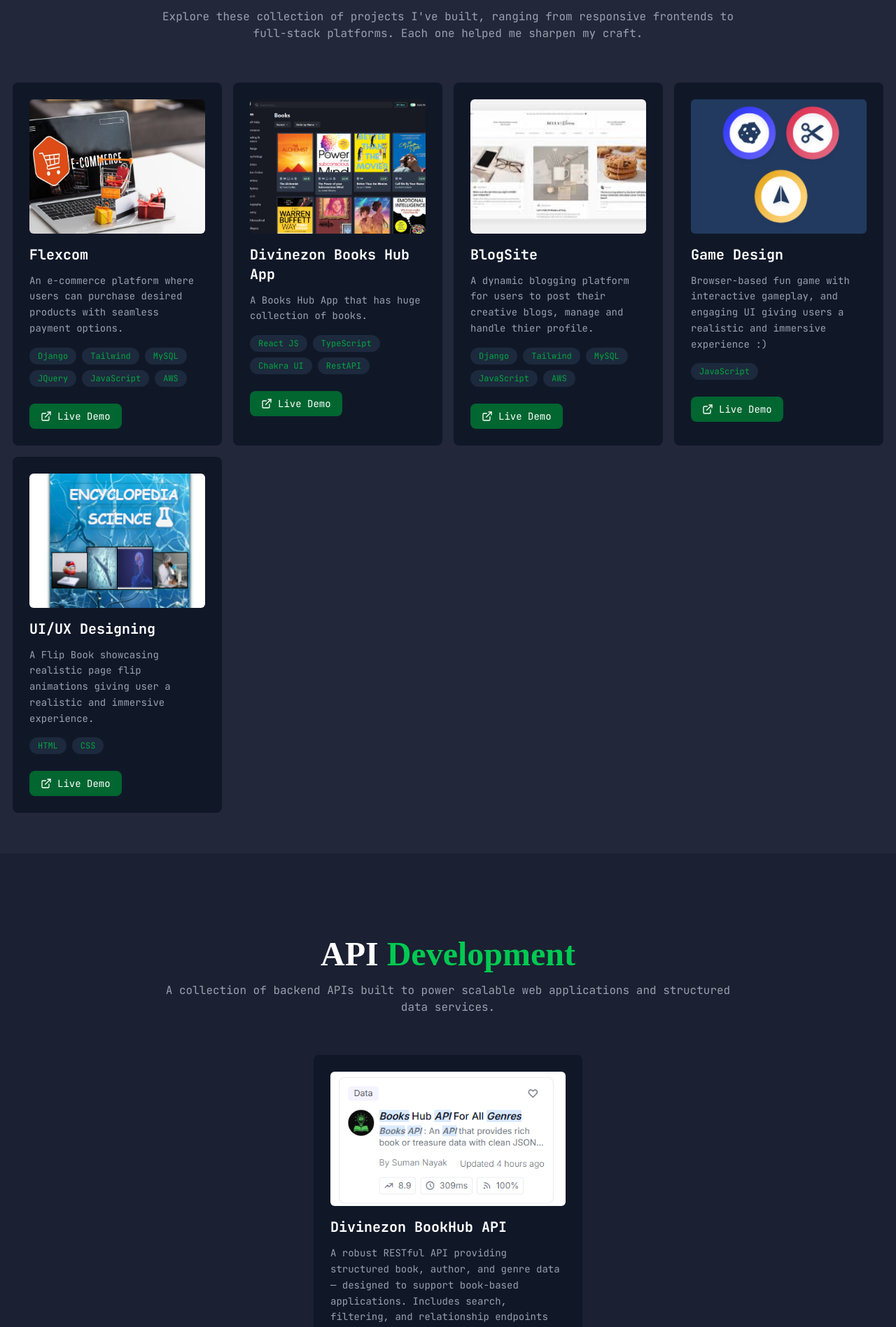
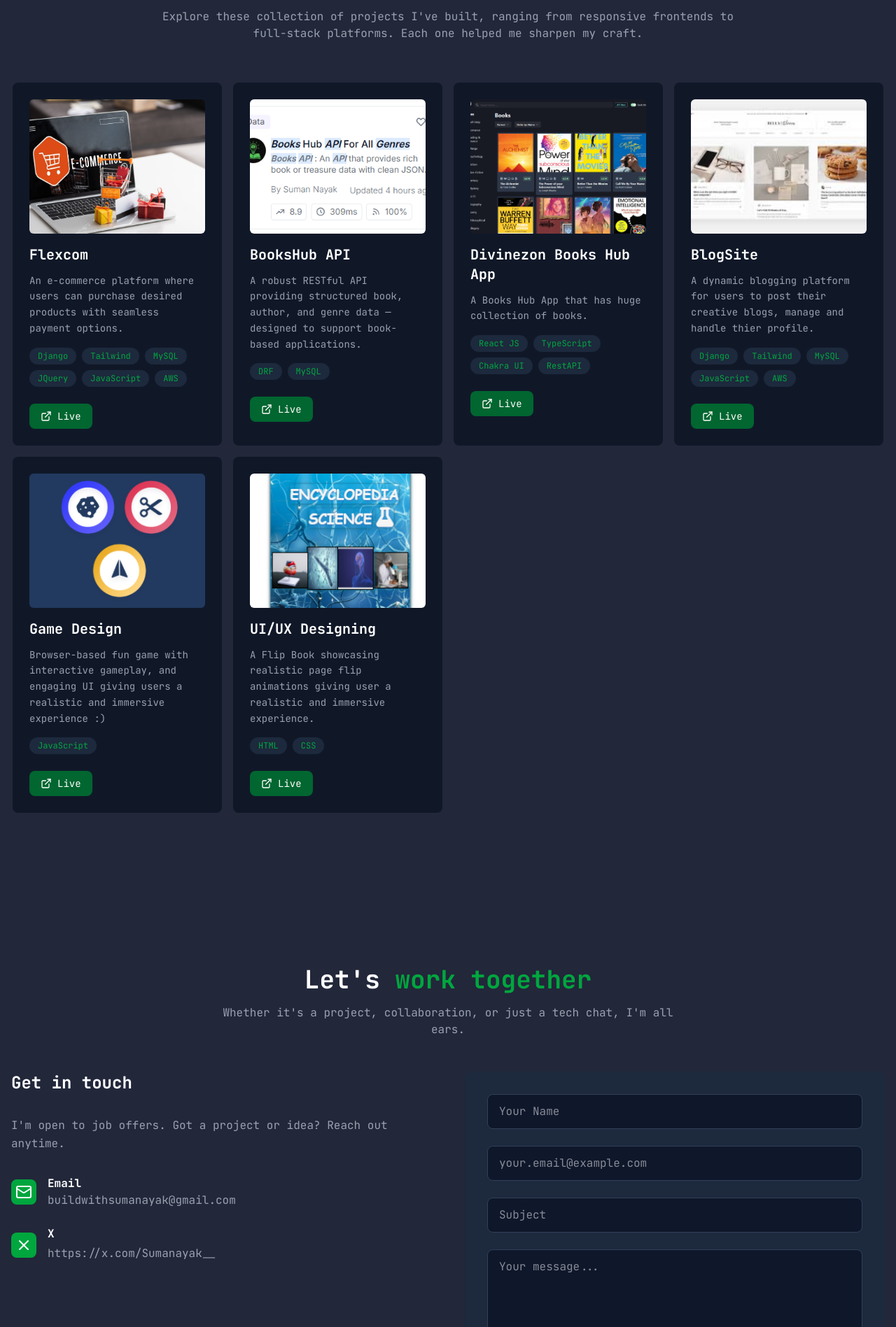
Before and after one commit to Sumnayak-Dev007/Portfolio, a Next.js app in the folder portfolio/: page / in a window 1280 px wide. Shown: the part 3123-5020 px from the top of the page at 70% size. Built offline with nearby package versions, Linux system fonts and the light colour scheme.

Commit message:
animations

```diff
--- a/portfolio/app/components/Contact.jsx
+++ b/portfolio/app/components/Contact.jsx
@@ -90,7 +90,11 @@ export default function Contact() {
   ];
 
   return (
-    <section id="contact" className="py-20 px-4 scroll-mt-20">
+    <motion.div
+    initial={{ opacity: 0 }}
+    whileInView={{ opacity: 1 }}
+    transition={{ duration: 1 }}
+    id="contact" className="py-20 px-4 scroll-mt-20">
       <div className="max-w-7xl mx-auto">
         <motion.div
           className="text-center mb-12"
@@ -99,12 +103,24 @@ export default function Contact() {
           transition={{ duration: 0.5, ease: "easeOut" }}
           viewport={{ once: true, margin: "-50px" }}
         >
-          <h2 className="text-3xl md:text-4xl font-bold mb-4">
-            Let's <span className="text-green-600">work together</span>
-          </h2>
-          <p className="text-gray-400 max-w-2xl mx-auto text-sm sm:text-base">
-            Whether it's work, collaboration, or a tech chat. I'm just a message away.
-          </p>
+          <motion.h2
+          initial={{ y: -20, opacity: 0 }}
+          whileInView={{ y: 0, opacity: 1 }}
+          transition={{ delay: 0.3, duration: 0.5 }}
+          className="text-3xl md:text-4xl font-bold mb-4">
+            Let's <motion.span
+            initial={{ y: -20, opacity: 0 }}
+            whileInView={{ y: 0, opacity: 1 }}
+            transition={{ delay: 0.5, duration: 0.5 }}
+            className="text-green-600">work together</motion.span>
+          </motion.h2>
+          <motion.p
+          initial={{ opacity: 0 }}
+          whileInView={{ opacity: 1 }}
+          transition={{ delay: 0.7, duration: 0.5 }}
+          className="text-gray-400 max-w-2xl mx-auto text-sm sm:text-base">
+            Whether it's a project, collaboration, or just a tech chat, I'm all ears.
+          </motion.p>
         </motion.div>
 
         <div className="grid grid-cols-1 lg:grid-cols-2 gap-8 lg:gap-12 items-start">
@@ -118,9 +134,13 @@ export default function Contact() {
           >
             <div className="lg:sticky lg:top-24">
               <h3 className="text-xl sm:text-2xl font-bold mb-6 lg:mb-8">Get in touch</h3>
-              <p className="text-gray-400 mb-8 text-sm sm:text-base leading-relaxed">
+              <motion.p
+              initial={{ opacity: 0 }}
+              whileInView={{ opacity: 1 }}
+              transition={{ delay: 0.7, duration: 0.5 }}
+              className="text-gray-400 mb-8 text-sm sm:text-base leading-relaxed">
                 I'm open to job offers. Got a project or idea? Reach out anytime.
-              </p>
+              </motion.p>
 
               <div className="space-y-6">
                 {contactInfo.map((contact, index) => {
@@ -134,10 +154,18 @@ export default function Contact() {
                       transition={{ duration: 0.4, delay: index * 0.05, ease: "easeOut" }}
                       viewport={{ once: true, margin: "-50px" }}
                     >
-                      <div className="w-[36px] h-[36px] bg-green-600 rounded-lg flex items-center justify-center flex-shrink-0">
+                      <motion.div
+                      initial={{ y: 100, opacity: 0 }}
+                      whileInView={ { y: 0, opacity: 1 }}
+                      transition={{ delay: 1.3, duratidn: 0.6 }}
+                      className="w-[36px] h-[36px] bg-green-600 rounded-lg flex items-center justify-center flex-shrink-0">
                         <IconComponent className="w-6 h-6 text-white" />
-                      </div>
-                      <div>
+                      </motion.div>
+                      <motion.div
+                      initial={{ y: 100, opacity: 0 }}
+                      whileInView={ { y: 0, opacity: 1 }}
+                      transition={{ delay: 1.3, duratidn: 0.6 }}
+                      >
                         <h4 className="font-semibold text-sm sm:text-base">{contact.title}</h4>
                         {contact.isLink ? (
             <a
@@ -151,7 +179,7 @@ export default function Contact() {
           ) : (
             <p className="text-gray-400 text-sm sm:text-base">{contact.info}</p>
           )}
-                      </div>
+                      </motion.div>
                     </motion.div>
                   );
                 })}
@@ -169,9 +197,16 @@ export default function Contact() {
             viewport={{ once: true, margin: "-50px" }}
           >
             <div className="bg-slate-800 p-6 sm:p-8 rounded-lg">
-              <form ref={formRef} onSubmit={sendEmail} className="space-y-6">
+              <motion.form
+              initial={{ opacity: 0 }}
+              whileInView={{ opacity: 1 }}
+              transition={{ delay: 0.9, duration: 0.5 }}
+              ref={formRef} onSubmit={sendEmail} className="space-y-6">
                 <div className="grid grid-cols-1 gap-6">
-                  <input
+                  <motion.input
+                    initial={{ x: -50, opacity: 0 }}
+                    whileInView={{ x: 0, opacity: 1 }}
+                    transition={{ delay: 1.1, duration: 0.6 }}
                     type="text"
                     name="name"
                     value={formData.name}
@@ -181,7 +216,10 @@ export default function Contact() {
                   />
                   {errors.name && <p className="text-red-600 text-sm mt-1">{errors.name}</p>}
 
-                  <input
+                  <motion.input
+                    initial={{ x: 50, opacity: 0 }}
+                    whileInView={{ x: 0, opacity: 1 }}
+                    transition={{ delay: 1.1, duration: 0.6 }}
                     type="email"
                     name="email"
                     value={formData.email}
@@ -191,7 +229,10 @@ export default function Contact() {
                   />
                   {errors.email && <p className="text-red-600 text-sm mt-1">{errors.email}</p>}
 
-                  <input
+                  <motion.input
+                    initial={{ x: -50, opacity: 0 }}
+                    whileInView={{ x: 0, opacity: 1 }}
+                    transition={{ delay: 1.1, duration: 0.6 }}
                     type="text"
                     name="subject"
                     value={formData.subject}
@@ -201,7 +242,10 @@ export default function Contact() {
                   />
                   {errors.subject && <p className="text-red-600 text-sm mt-1">{errors.subject}</p>}
 
-                  <textarea
+                  <motion.textarea
+                    initial={{ y: 100, opacity: 0 }}
+                    whileInView={ { y: 0, opacity: 1 }}
+                    transition={{ delay: 1.3, duratidn: 0.6 }}
                     name="message"
                     value={formData.message}
                     onChange={handleChange}
@@ -222,7 +266,10 @@ export default function Contact() {
                   </p>
                 )}
 
-                <button
+                <motion.button
+                  whileHover={{ scale: 1.05 }}
+                  transition={{ duration: 0.3 }}
+
                   type="submit"
                   disabled={isSending}
                   className={`w-full ${
@@ -243,12 +290,12 @@ export default function Contact() {
                       Send Message
                     </>
                   )}
-                </button>
-              </form>
+                </motion.button>
+              </motion.form>
             </div>
           </motion.div>
         </div>
       </div>
-    </section>
+    </motion.div>
   );
 }
--- a/portfolio/app/components/Projects.jsx
+++ b/portfolio/app/components/Projects.jsx
@@ -7,28 +7,36 @@ import { motion } from "motion/react"
 import { ExternalLink, Github } from "lucide-react"
 
 const containerVariants = {
-    hidden: { opacity: 0 },
-    visible: {
-      opacity: 1,
+  hidden: {},
+  show: {
     transition: {
-        staggerChildren: 0.06,
+      staggerChildren: 0.18,   // clear one-by-one delay
       ease: "easeOut",
     },
   },
-  }
+};
 
 const itemVariants = {
-    hidden: { opacity: 0, y: 20 },
-    visible: {
+  hidden: { opacity: 0, y: 100 },  // small lift so it's smooth
+  show: {
     opacity: 1,
     y: 0,
-      transition: { duration: 0.4, ease: "easeOut" },
+    transition: {
+      duration: 1,
+      ease:  "easeInOut", // smooth cubic-bezier
     },
-  }
+  },
+};
+
+
 
 const Projects = () => {
   return (
-     <section id="projects" className="py-20 bg-[#22273a]">
+     <motion.div
+     initial={ { opacity: 0 }}
+     whileInView={{ opacity: 1 }}
+     transition={{ duration: 1 }}
+     id="projects" className="py-20 bg-[#22273a]">
       <div className="w-full mx-auto py-10 scroll-mt-20">
         <motion.div
           className="text-center mb-10"
@@ -37,28 +45,39 @@ const Projects = () => {
           transition={{ duration: 0.5, ease: "easeOut" }}
           viewport={{ once: true, margin: "-50px" }}
         >
-          <h2 className="text-3xl md:text-5xl font-bold mb-4 font-ovo">
+          <motion.h2
+          initial={{ y: -20, opacity: 0 }}
+          whileInView={{ y: 0, opacity: 1 }}
+          transition={{ delay: 0.3, duration: 0.5 }}
+
+          className="text-3xl md:text-5xl font-bold mb-4 font-ovo">
             My <span className="text-green-500">Projects</span>
-          </h2>
-          <p className="text-gray-400 md:w-8/12 w-10/12 mx-auto text-sm sm:text-base">
+          </motion.h2>
+          <motion.p
+          initial={{ opacity: 0 }}
+          whileInView={{ opacity: 1 }}
+          transition={{ delay: 0.7, duration: 0.5 }}
+          className="text-gray-400 md:w-8/12 w-10/12 mx-auto text-sm sm:text-base">
             Explore these collection of projects I've built, ranging from responsive frontends to full-stack platforms. Each one helped me sharpen my craft.
-          </p>
+          </motion.p>
         </motion.div>
 
         <motion.div
           className="grid grid-auto-p gap-6 p-4 services-list-p"
           variants={containerVariants}
           initial="hidden"
-          whileInView="visible"
-          viewport={{ once: true }}
+          whileInView="show"
+          viewport={{ once: true, margin: "-40px" }}
         >
           {workData.map((project, index) => (
             <motion.div
               key={index}
               className="bg-gray-900 rounded-lg  p-6 sm:p-6 hover:transform hover:scale-105 transition-all duration-300 max-w-sm mx-auto"
               variants={itemVariants}
-              whileHover={{ y: -4, opacity: 0.95 }}
-              transition={{ duration: 0.2, ease: "easeOut" }}
+              initial={{ y: 100, opacity: 0 }}            // start hidden + down
+              whileInView={{ y: 0, opacity: 1 }}          // animate when scrolled into view
+              transition={{ duration: 1, ease: "easeInOut" }}
+              viewport={{ once: false, amount: 0.2 }}
             >
               {/* IMAGE SECTION */}
               <div className="mb-4 overflow-hidden rounded-md">
@@ -105,11 +124,12 @@ const Projects = () => {
                   href={project.link}
                   target="_blank"
                   className="flex items-center justify-center gap-2 px-4 cursor-pointer py-2 bg-green-800 text-white rounded-lg hover:bg-green-600 transition-colors text-sm"
-                  whileHover={{ opacity: 0.9 }}
-                  transition={{ duration: 0.2, ease: "easeOut" }}
+                  initial={{ opacity: 0 }}
+                  whileInView={{ opacity: 1 }}
+                  transition={{ delay: 1.1, duration: 0.5 }}
                 >
                   <ExternalLink size={16} />
-                  Live Demo
+                  Live
                 </motion.a>
               </div>
             </motion.div>
@@ -131,7 +151,7 @@ const Projects = () => {
 
       </div>
       {/* === API DEVELOPMENT SECTION === */}
-<section id="api-projects" className="py-20 bg-[#1b2032]">
+{/* <section id="api-projects" className="py-20 bg-[#1b2032]">
   <div className="w-full mx-auto py-10 scroll-mt-20">
     <motion.div
       className="text-center mb-10"
@@ -155,7 +175,7 @@ const Projects = () => {
       whileInView="visible"
       viewport={{ once: true }}
     >
-      {/* === Divinezon BookHub API Project Card === */}
+
       <motion.div
         className="bg-gray-900 rounded-lg p-6 sm:p-6 hover:transform hover:scale-105 transition-all duration-300 max-w-sm mx-auto"
         variants={itemVariants}
@@ -216,9 +236,9 @@ const Projects = () => {
       </motion.div>
     </motion.div>
   </div>
-</section>
+</section> */}
 
-    </section>
+    </motion.div>
   )
 }
 
--- a/portfolio/assets/assets.js
+++ b/portfolio/assets/assets.js
@@ -94,6 +94,16 @@ export const workData = [
     stack: ["Django", "Tailwind", "MySQL","JQuery", "JavaScript", "AWS"],
   },
   {
+    title: 'BooksHub API',
+    description: 'API Development',
+    bgImage: '/work-7.png',
+    year: "2025",
+    tag: "Books Hub",
+    link: "https://rapidapi.com/buildwithsumanayak/api/books-hub-api-for-all-genres2/",
+    features: "A robust RESTful API providing structured book, author, and genre data — designed to support book-based applications.",
+    stack: ["DRF","MySQL"],
+  },
+  {
     title: 'Divinezon Books Hub App',
     description: 'Frontend App',
     bgImage: '/work-6.png',
```
Also changed, not shown: portfolio/app/components/Services.jsx (+23 -7 lines), portfolio/app/components/SkillGrid.jsx (+28 -10 lines). Lines whose indentation alone changed are shown as unchanged.
